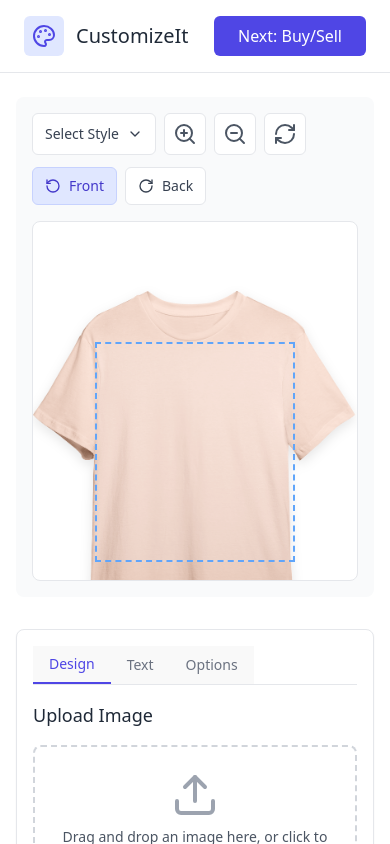
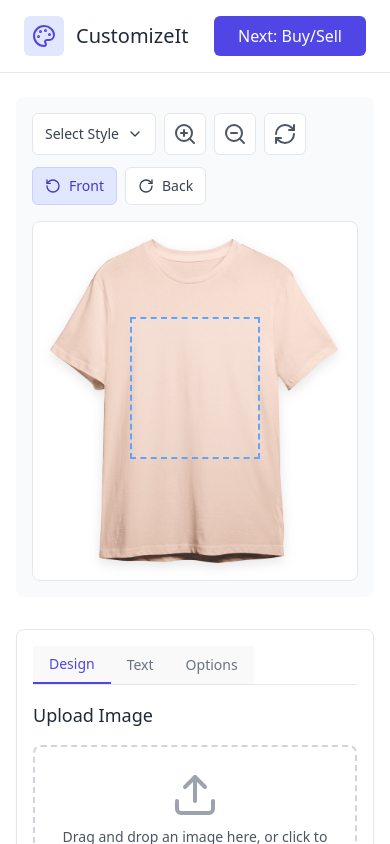
Before and after one commit to mateosanka/Shirt-Print, a React (Vite) app: page / in a window 390 px wide. Shown: the top 844 px of the page. Built offline with nearby package versions, Linux system fonts and the light colour scheme.

Commit message:
fix:preview container responsive

```diff
--- a/src/components/TShirtMockup.tsx
+++ b/src/components/TShirtMockup.tsx
@@ -62,6 +62,10 @@ export interface TShirtMockupRef {
   getPosition: () => { x: number; y: number } | null;
   getContainerWidth: () => number;
 }
+
+// Add this constant at the top
+const ORIGINAL_CANVAS_WIDTH = 500;
+const ORIGINAL_CANVAS_HEIGHT = 500;
 
 // Update to use forwardRef
 const TShirtMockup = forwardRef<TShirtMockupRef, TShirtMockupProps>(({
@@ -147,12 +151,14 @@ const TShirtMockup = forwardRef<TShirtMockupRef, TShirtMockupProps>(({
   };
 
   const calculatePrintableArea = (containerWidth: number) => {
+    const scale = containerWidth / ORIGINAL_CANVAS_WIDTH;
     const originalArea = printableArea;
-    const centerOffset = (containerWidth - 500) / 2;
 
     return {
-      ...originalArea,
-      left: originalArea.left + centerOffset
+      top: originalArea.top * scale,
+      left: originalArea.left * scale,
+      width: originalArea.width * scale,
+      height: originalArea.height * scale
     };
   };
 
@@ -236,7 +242,7 @@ const TShirtMockup = forwardRef<TShirtMockupRef, TShirtMockupProps>(({
         onClick={handleBackgroundClick}
       >
         <div
-          className="relative max-w-[500px] mx-0 my-auto w-full h-[500px] transition-transform duration-200"
+          className="relative w-full aspect-square max-w-[500px] mx-auto"
           style={{
             transform: `scale(${zoomLevel})`,
             transformOrigin: 'center center'
@@ -271,10 +277,10 @@ const TShirtMockup = forwardRef<TShirtMockupRef, TShirtMockupProps>(({
             <div
               className="absolute border-2 border-dashed border-blue-400 bg-blue-50 bg-opacity-10 pointer-events-none"
               style={{
-                top: `${printableArea.top}px`,
+                top: `${calculatePrintableArea(containerWidth).top}px`,
                 left: `${calculatePrintableArea(containerWidth).left}px`,
-                width: `${printableArea.width}px`,
-                height: `${printableArea.height}px`,
+                width: `${calculatePrintableArea(containerWidth).width}px`,
+                height: `${calculatePrintableArea(containerWidth).height}px`,
               }}
             ></div>
           )}
```
